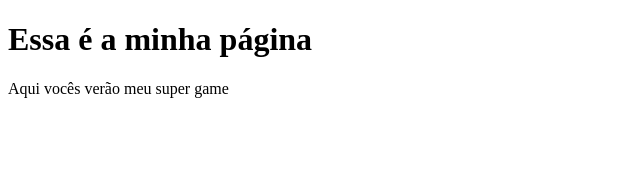
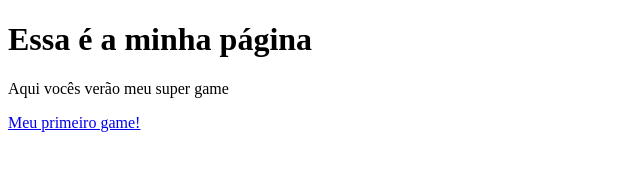
Before and after one commit to ViniciusXavierUFRN/ViniciusXavierUFRN.github.io, a plain HTML site: page index.html in a window 1280 px wide. Shown: the whole page, without its empty margins (0-640 px from the left). Drawn offline with Linux system fonts and the light colour scheme.

Commit message:
Update index.html

```diff
--- a/index.html
+++ b/index.html
@@ -8,5 +8,8 @@
 <h1>Essa é a minha página</h1>
 <p>Aqui vocês verão meu super game</p>
 
+  <a href="https://viniciusxavierufrn.github.io/Mafs-Hero/">Meu primeiro game!</a>
+
+
 </body>
 </html>
```
